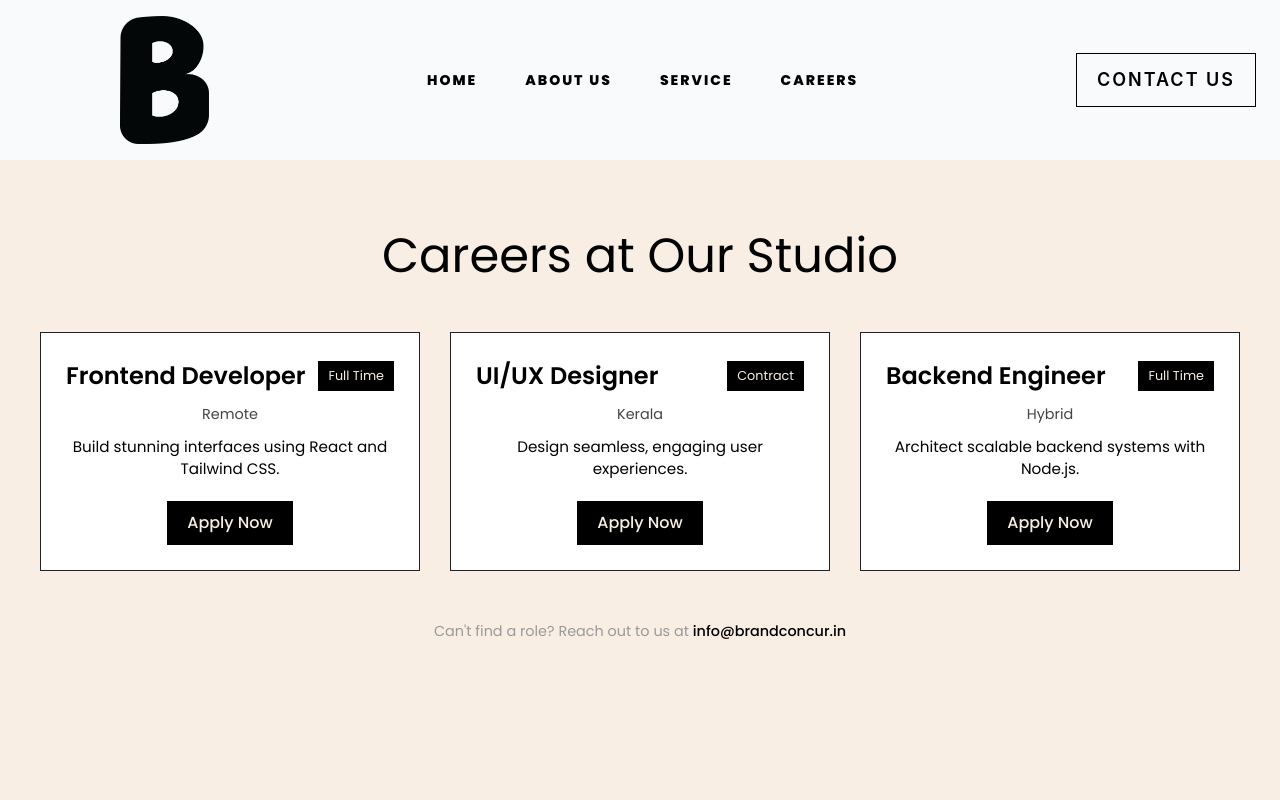
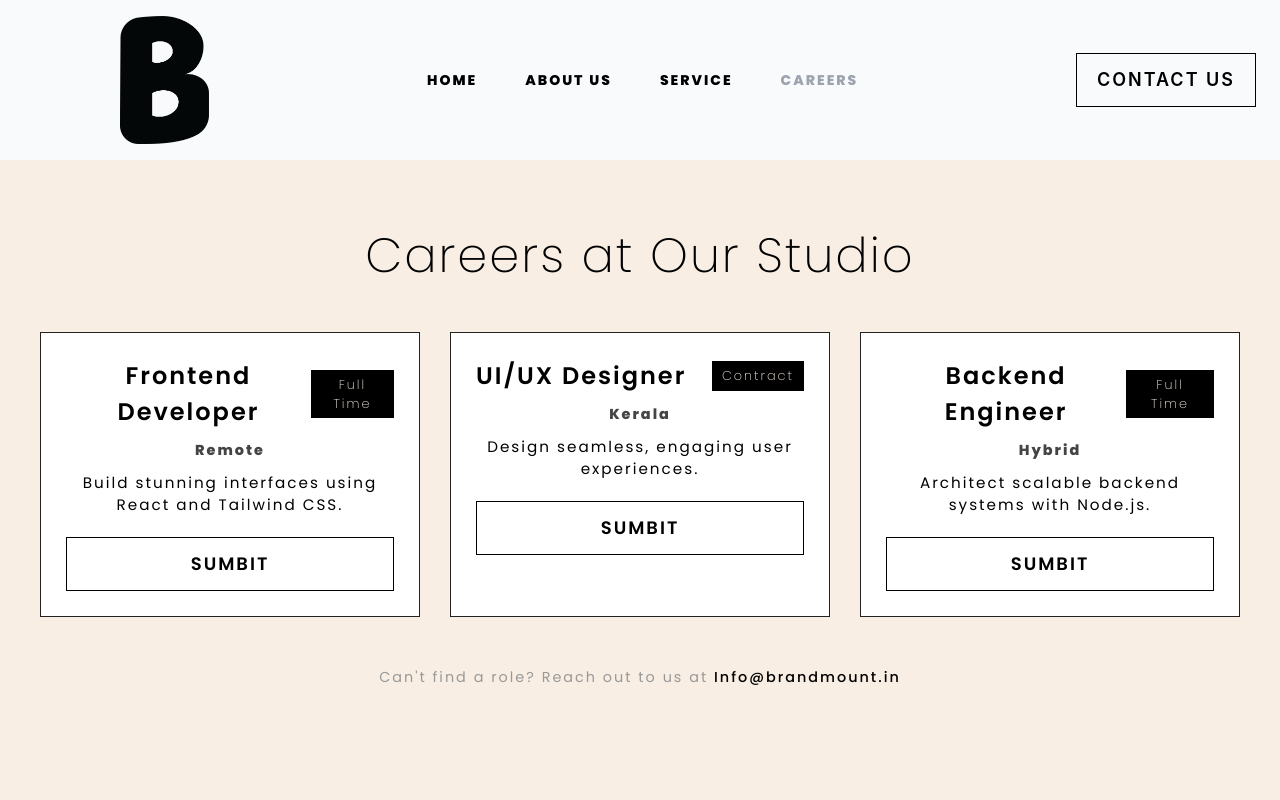
Before and after one commit to arshaqu/Brandmount_Lat, a React (Create React App) app: page /careers in a window 1280 px wide. Shown: the top 800 px of the page. Built offline with nearby package versions, Linux system fonts and the light colour scheme.

Commit message:
updated as per warda mam

```diff
--- a/src/Pages/Aboutus/Aboutus.jsx
+++ b/src/Pages/Aboutus/Aboutus.jsx
@@ -14,7 +14,7 @@ function Aboutus() {
     {/* Left Column */}
     <div className="text-left">
     <h3 className="text-2xl sm:text-2xl md:text-3xl lg:text-4xl font-semibold text-gray-800 mb-3 poppins p-4">
-  BrandMount The Identity Expert Pvt Ltd
+  Brandmount The Identity Expert Pvt Ltd
 </h3>
 
       <p className="text-lg sm:text-xl md:text-2xl lg:text-3xl text-gray-700 poppin ">
--- a/src/Pages/Careers.jsx
+++ b/src/Pages/Careers.jsx
@@ -29,25 +29,36 @@ function Careers() {
 <div>
         <Header/>
         <div className="careers-container ">
-      <h1 style={{color:'black'}} className="careers-title">Careers at Our Studio</h1>
+      <h1 style={{color:'black'}} className="careers-title poppin">Careers at Our Studio</h1>
 
       <div className="jobs-grid">
         {jobOpenings.map((job, index) => (
           <div key={index} className="job-card">
-            <div className="job-header">
-              <h2 className="job-title">{job.title}</h2>
-              <span className="job-type">{job.type}</span>
+            <div className="job-header poppin">
+              <h2  className="job-title poppin">{job.title}</h2>
+              <span  className="job-type poppin">{job.type}</span>
             </div>
-            <p className="job-location">{job.location}</p>
-            <p className="job-description">{job.description}</p>
-            <button className="apply-btn">Apply Now</button>
+            <p  className="job-location poppinsx">{job.location}</p>
+            <p style={{letterSpacing:'2px'}} className="job-description poppins">{job.description}</p>
+              {/* CONTACT US Button for desktop only */}
+<a
+  href="/contact"
+  style={{ letterSpacing: '2px'  }}
+  className="hidden md:block text-lg font-semibold text-black mt-4  text-center md:text-center
+             relative z-10 overflow-hidden border border-black px-5 py-3 text-black duration-200
+             before:absolute before:inset-0 before:z-[-1] before:bg-black before:translate-x-[-100%]
+             before:transition-transform before:duration-300 hover:before:translate-x-0 hover:text-white"
+>
+  SUMBIT
+</a>
+
           </div>
         ))}
       </div>
 
-      <p className="footer-note">
+      <p className="footer-note poppins">
         Can't find a role? Reach out to us at{' '}
-        <span style={{color:'black'}} className="highlight-email">info@brandconcur.in</span>
+        <span style={{color:'black'}} className="highlight-email poppins">Info@brandmount.in</span>
       </p>
     </div>
       <Footer/>
--- a/src/Pages/Contactus.jsx
+++ b/src/Pages/Contactus.jsx
@@ -50,7 +50,7 @@ function Contactus() {
 
 
         {/* Contact Info and Map */}
-        <div className='text-left poppin'>
+        <div className='text-left poppins'>
           <h1 className="font-semibold mb-4">Our Location</h1>
           <div className="text-sm space-y-3">
             <p>
@@ -64,7 +64,7 @@ function Contactus() {
             </p>
             <p>
               <strong>Phone</strong><br />
-              <a href="tel:8129732160" className="text-gray-700 hover:text-blue-700">8129732160</a>
+              <a href="tel:8129732160" className="text-gray-700 hover:text-blue-700">+91 82828228361</a>
             </p>
           </div>
 
--- a/src/Pages/Footer.jsx
+++ b/src/Pages/Footer.jsx
@@ -30,11 +30,11 @@ function Footer() {
             </ul>
             <ul className='footer-links-sub ' style={{textAlign:'left'}}>
               <li><a href="/brand-strategy" >Services</a></li>
-              <li><a href="#">Partnership</a></li>
+              <li><a href="/careers">Careers</a></li>
               <li><a href="/aboutus">About us</a></li>
             </ul>
             <ul>
-              <li><a className='alignment2' href="#">Contacts</a></li>
+              <li><a className='alignment2' href="/contact">Contacts</a></li>
             </ul>
           </div>
         <div className="footer-middle poppins">
--- a/src/Pages/Header.jsx
+++ b/src/Pages/Header.jsx
@@ -45,7 +45,7 @@ function Header() {
       menuOpen ? 'flex' : 'hidden'
     } flex-col md:flex md:flex-row gap-4 md:gap-12 text-sm font-bold text-black poppinsx mt-4 md:mt-0 w-full md:w-auto`}
   >
-    <a style={{ letterSpacing: '2px' }} href="/" className="hover:text-gray-400">
+    <a style={{ letterSpacing: '2px' }} href="/" className={`hover:text-gray-400 ${location.pathname === '/' ? 'text-gray-400' : ''}`}>
       HOME
     </a>
     <a
@@ -55,10 +55,11 @@ function Header() {
     >
       ABOUT US
     </a>
-    <a style={{ letterSpacing: '2px' }} href="/brand-strategy" className="hover:text-gray-400">
+    <a style={{ letterSpacing: '2px' }} href="/brand-strategy" className={`hover:text-gray-400 ${location.pathname === '/brand-strategy' ? 'text-gray-400' : ''}`}
+    >
       SERVICE
     </a>
-    <a style={{ letterSpacing: '2px' }} href="/careers" className="hover:text-gray-400">
+    <a style={{ letterSpacing: '2px' }} href="/careers" className={`hover:text-gray-400 ${location.pathname === '/careers' ? 'text-gray-400' : ''}`}>
       CAREERS
     </a>
 
--- a/src/Pages/Service/S2.jsx
+++ b/src/Pages/Service/S2.jsx
@@ -132,7 +132,7 @@ function S2() {
                   {String((index % services.length) + 1).padStart(2, '0')}
                 </div>
 
-                <div className="flex items-center gap-2 mb-4 justify-center">
+                <div className="flex items-center md:p-[45px] gap-2 mb-4 justify-center">
                   <div className="relative w-[24px] h-[24px]">
                     <MdOutlineArrowOutward className="absolute top-0 left-0 text-gray-600 group-hover:translate-x-1 group-hover:-translate-y-1 transition-all duration-300" />
                     <div className="absolute top-0 left-0 w-full h-full bg-black opacity-0 scale-75 group-hover:opacity-100 group-hover:scale-100 transition-all duration-300 rounded-sm"></div>
--- a/src/Pages/Service/S3.jsx
+++ b/src/Pages/Service/S3.jsx
@@ -132,7 +132,7 @@ function S3() {
                   {String((index % services.length) + 1).padStart(2, '0')}
                 </div>
 
-                <div className="flex items-center gap-2 mb-4 justify-center">
+                <div className="flex md:p-[45px] items-center gap-2 mb-4 justify-center">
                   <div className="relative w-[24px] h-[24px]">
                     <MdOutlineArrowOutward className="absolute top-0 left-0 text-gray-600 group-hover:translate-x-1 group-hover:-translate-y-1 transition-all duration-300" />
                     <div className="absolute top-0 left-0 w-full h-full bg-black opacity-0 scale-75 group-hover:opacity-100 group-hover:scale-100 transition-all duration-300 rounded-sm"></div>
--- a/src/Pages/Service/S4.jsx
+++ b/src/Pages/Service/S4.jsx
@@ -133,7 +133,7 @@ function S4() {
                   {String((index % services.length) + 1).padStart(2, '0')}
                 </div>
 
-                <div className="flex items-center gap-2 mb-4 justify-center">
+                <div className="flex md:p-[45px] items-center gap-2 mb-4 justify-center">
                   <div className="relative w-[24px] h-[24px]">
                     <MdOutlineArrowOutward className="absolute top-0 left-0 text-gray-600 group-hover:translate-x-1 group-hover:-translate-y-1 transition-all duration-300" />
                     <div className="absolute top-0 left-0 w-full h-full bg-black opacity-0 scale-75 group-hover:opacity-100 group-hover:scale-100 transition-all duration-300 rounded-sm"></div>
--- a/src/Pages/Service/S5.jsx
+++ b/src/Pages/Service/S5.jsx
@@ -133,7 +133,7 @@ function S5() {
                   {String((index % services.length) + 1).padStart(2, '0')}
                 </div>
 
-                <div className="flex items-center gap-2 mb-4 justify-center">
+                <div className="flex items-center md:p-[45px] gap-2 mb-4 justify-center">
                   <div className="relative w-[24px] h-[24px]">
                     <MdOutlineArrowOutward className="absolute top-0 left-0 text-gray-600 group-hover:translate-x-1 group-hover:-translate-y-1 transition-all duration-300" />
                     <div className="absolute top-0 left-0 w-full h-full bg-black opacity-0 scale-75 group-hover:opacity-100 group-hover:scale-100 transition-all duration-300 rounded-sm"></div>
--- a/src/Pages/Service/S6.jsx
+++ b/src/Pages/Service/S6.jsx
@@ -133,7 +133,7 @@ Visuals that captivate. Stories that stay. We produce stunning, high-quality con
                   {String((index % services.length) + 1).padStart(2, '0')}
                 </div>
 
-                <div className="flex items-center gap-2 mb-4 justify-center">
+                <div className="flex items-center md:p-[45px] gap-2 mb-4 justify-center">
                   <div className="relative w-[24px] h-[24px]">
                     <MdOutlineArrowOutward className="absolute top-0 left-0 text-gray-600 group-hover:translate-x-1 group-hover:-translate-y-1 transition-all duration-300" />
                     <div className="absolute top-0 left-0 w-full h-full bg-black opacity-0 scale-75 group-hover:opacity-100 group-hover:scale-100 transition-all duration-300 rounded-sm"></div>
```
Also changed, not shown: src/Pages/Home.css (+22 -4 lines), src/Pages/Service/S1.jsx (+10 -6 lines), 1 other file (tests, documents, lock files or other folders).
